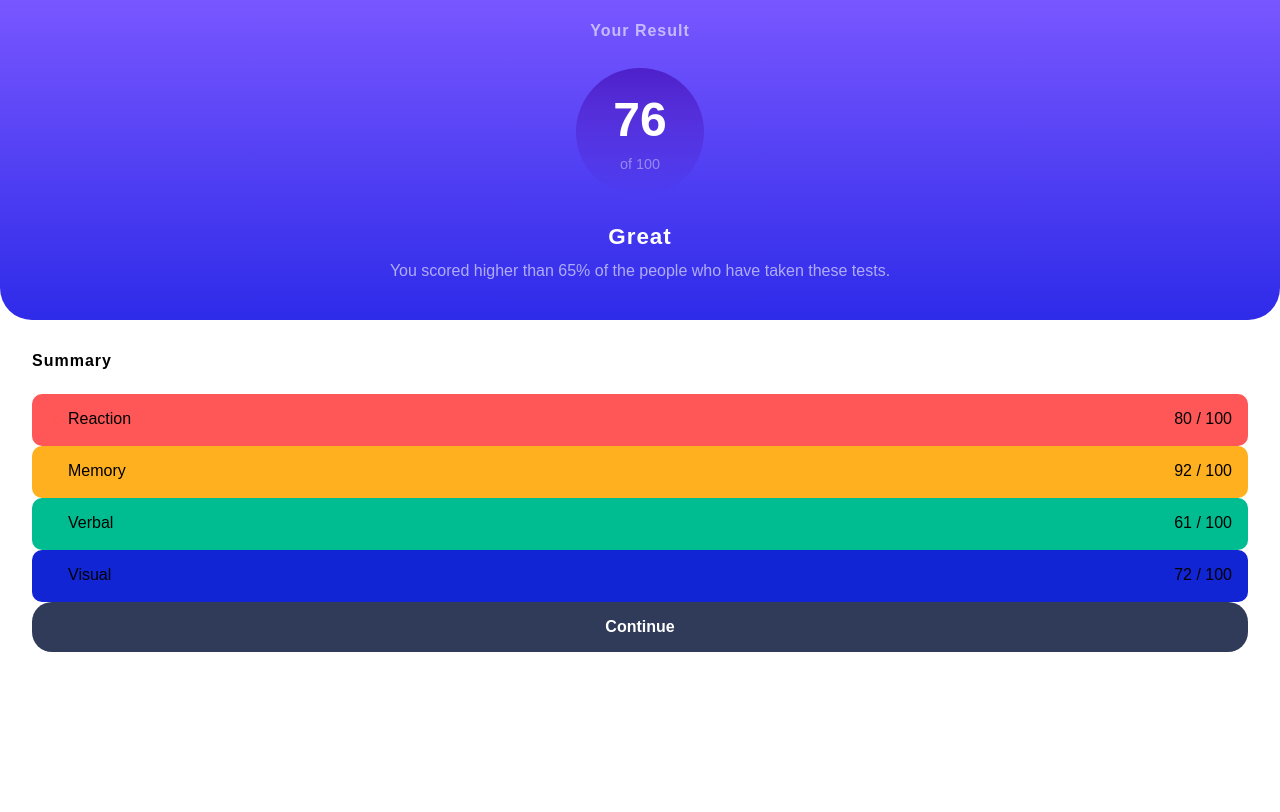
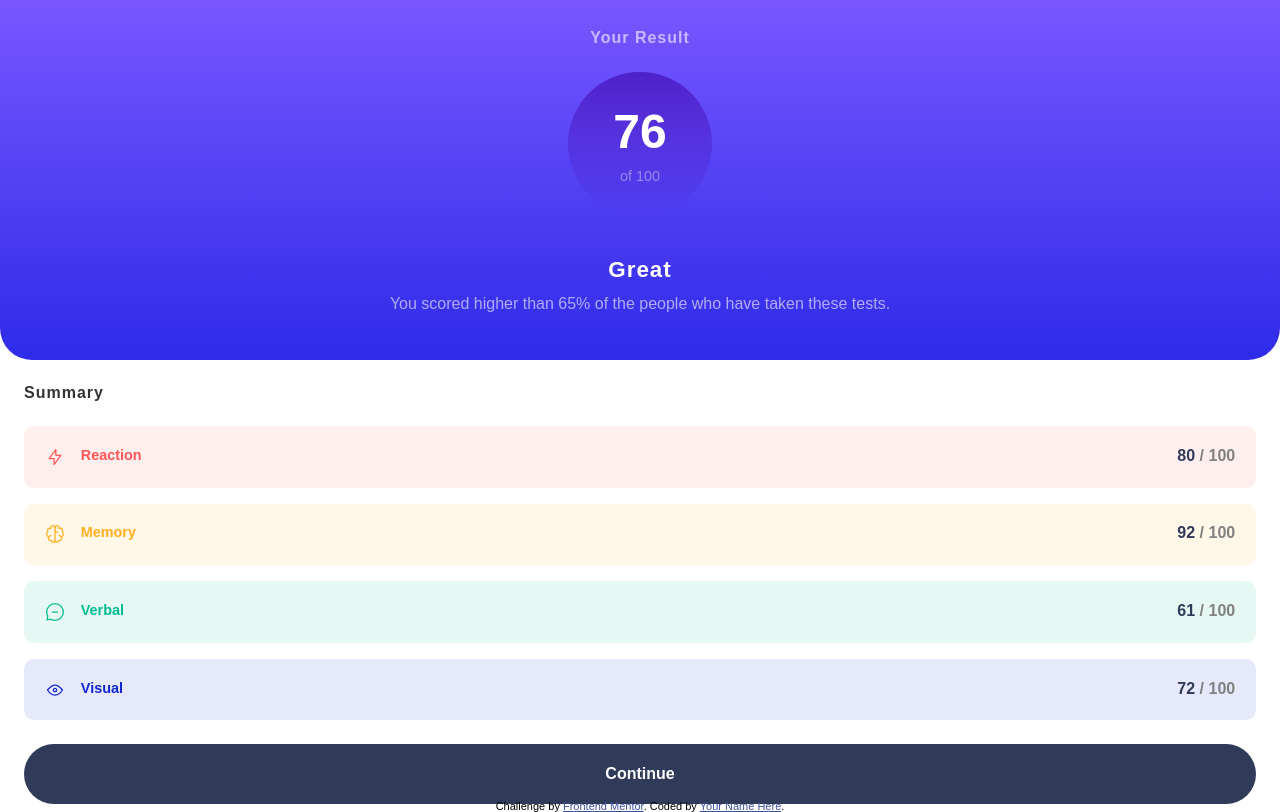
Before and after one commit to MNKPP/frontend_mentor_results_summary_component, a plain HTML site: page index.html in a window 1280 px wide. Drawn offline with Linux system fonts and the light colour scheme.

Commit message:
End project

```diff
--- a/index.html
+++ b/index.html
@@ -41,28 +41,28 @@
                         <img src="assets/images/icon-reaction.svg" alt="">
                         <p>Reaction</p>
                     </div>
-                    <span class="score">80 / 100</span>
+                    <span class="score">80 <span class="on-100">/ 100</span></span>
                 </div>
                 <div class="card yellow">
                     <div class="group">
                         <img src="assets/images/icon-memory.svg" alt="">
                         <p>Memory</p>
                     </div>
-                    <span class="score">92 / 100</span>
+                    <span class="score">92 <span class="on-100">/ 100</span></span>
                 </div>
                 <div class="card cyan">
                     <div class="group">
                         <img src="assets/images/icon-verbal.svg" alt="">
                         <p>Verbal</p>
                     </div>
-                    <span class="score">61 / 100</span>
+                    <span class="score">61 <span class="on-100">/ 100</span></span>
                 </div>
                 <div class="card blue">
                     <div class="group">
                         <img src="assets/images/icon-visual.svg" alt="">
                         <p>Visual</p>
                     </div>
-                    <span class="score">72 / 100</span>
+                    <span class="score">72 <span class="on-100">/ 100</span></span>
                 </div>
             </div>
 
@@ -70,9 +70,9 @@
         </section>
     </main>
 
-<!--  <div class="attribution">-->
-<!--    Challenge by <a href="https://www.frontendmentor.io?ref=challenge" target="_blank">Frontend Mentor</a>.-->
-<!--    Coded by <a href="#">Your Name Here</a>.-->
-<!--  </div>-->
+  <div class="attribution">
+    Challenge by <a href="https://www.frontendmentor.io?ref=challenge" target="_blank">Frontend Mentor</a>.
+    Coded by <a href="#">Your Name Here</a>.
+  </div>
 </body>
 </html>
--- a/style.css
+++ b/style.css
@@ -50,7 +50,7 @@ body {
     justify-content: space-around;
     align-content: center;
     text-align: center;
-    height: 40%;
+    height: 45%;
     border-radius: 0 0 2rem 2rem;
     background: rgb(102,67,254);
     background: linear-gradient(180deg, hsl(252, 100%, 67%) 0%,  hsl(241, 81%, 54%) 100%);
@@ -60,7 +60,7 @@ body {
     color: hsl(0, 0%, 100%);
     opacity: 0.6;
     font-size: 1rem;
-    padding: 1rem 0;
+    padding: 1rem 0 0 0;
     letter-spacing: 1px;
 }
 
@@ -114,39 +114,65 @@ body {
 .summary {
     display: flex;
     flex-direction: column;
-    padding: 2rem;
-    height: 60%;
+    gap: 1.5rem;
+    padding: 1.5rem;
+    height: 55%;
+    color: #333333;
 }
 
 .summary h2 {
     font-size: 1rem;
     letter-spacing: 1px;
-    margin-bottom: 1.5rem;
 }
 
+.cards {
+    display: flex;
+    flex-direction: column;
+    gap: 1rem;
+}
 
 .cards .card {
     display: flex;
     justify-content: space-between;
-    padding: 1rem;
+    padding: 1.3rem;
     border-radius: 10px;
     font-size: 1rem;
 }
 
+.card p {
+    margin-left: 1rem;
+    font-size: 0.9rem;
+    font-weight: bold;
+}
+
+.card .score {
+    color: hsl(224, 30%, 27%);
+    font-weight: bold;
+}
+
+.card .on-100 {
+    font-weight: bold;
+    color: gray;
+}
+
 .red {
-    background-color: hsl(0, 100%, 67%);
+    background-color: rgba(255, 87, 87, 0.1);
+    color: hsl(0, 100%, 67%);
 }
 
 .yellow {
-    background-color: hsl(39, 100%, 56%);
+    background-color: rgba(255, 176, 31, 0.1);
+    color: hsl(39, 100%, 56%);
 }
 
 .cyan {
-    background-color: hsl(166, 100%, 37%);
+    background-color: rgba(0, 189, 145, 0.1);
+    color: hsl(166, 100%, 37%);
 }
 
 .blue {
-    background-color: hsl(234, 85%, 45%);
+    background-color: rgba(17, 37, 212, 0.1);
+    color: hsl(234, 85%, 45%);
 }
 
 .group {
@@ -154,11 +180,33 @@ body {
 }
 
 button {
-    border-radius: 20px;
-    padding: 1rem;
+    border-radius: 50px;
+    padding: 1.3rem 0;
     background-color: #303B59;
     font-size: 1rem;
     font-weight: bold;
     color: hsl(0, 0%, 100%);
     border: none;
 }
+
+@media screen and (min-width: 1440px) {
+    #main {
+        display: flex;
+        justify-content: center;
+        align-items: center;
+    }
+
+    .result {
+        border-radius: 50px;
+        width: 25%;
+        height: 40%;
+
+    }
+
+    .summary {
+        justify-content: center;
+        margin-left: 2rem;
+        width: 25%;
+        height: 40%;
+    }
+}
```
